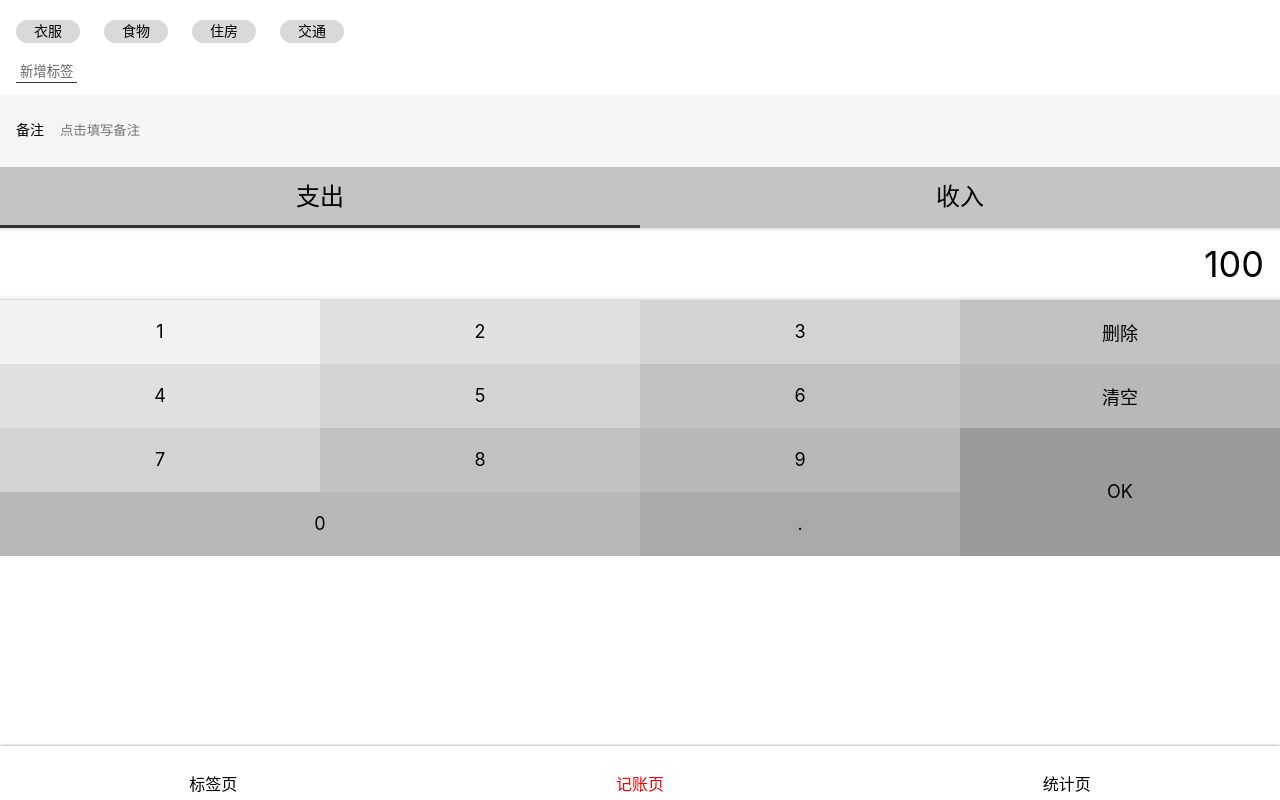
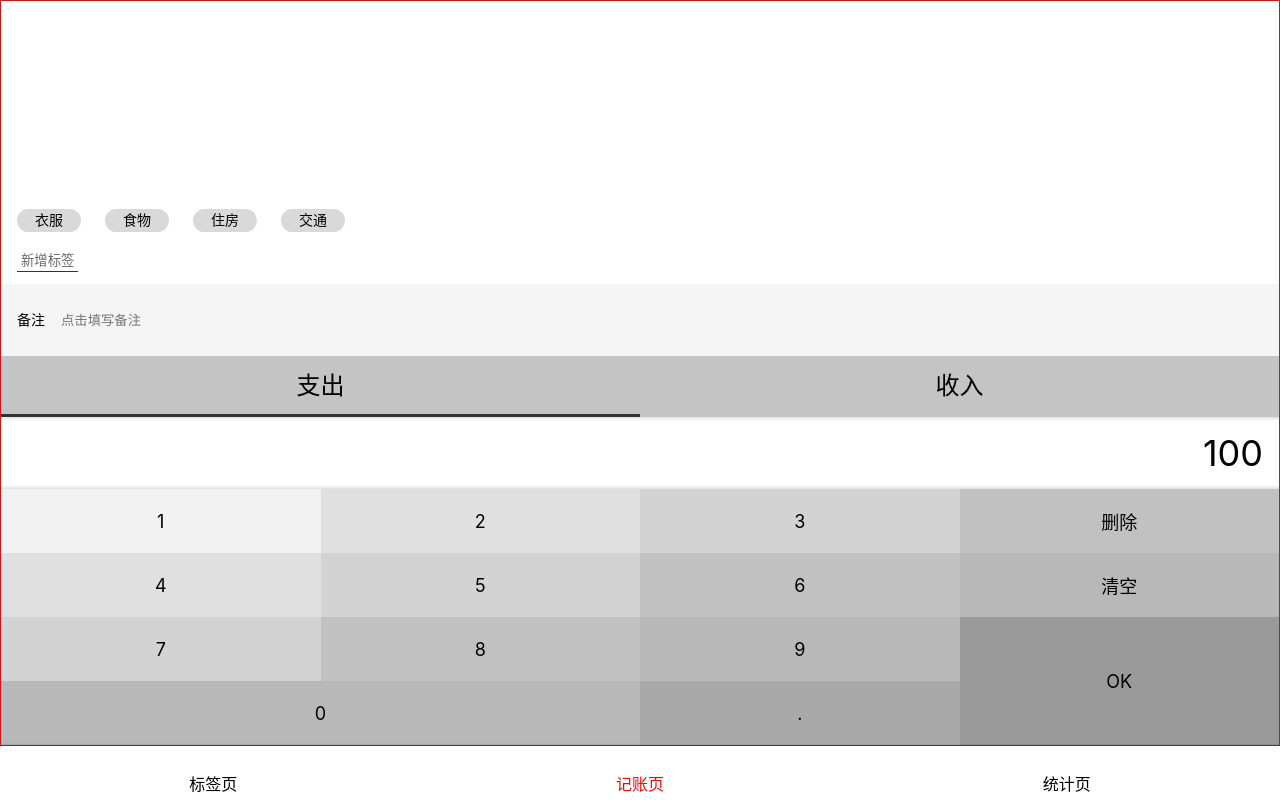
Before and after one commit to waynefu2020/mumu-money-react, a React app: page /#/money in a window 1280 px wide. Built offline with nearby package versions, Linux system fonts and the light colour scheme.

Commit message:
完成记账页整体UI

```diff
--- a/src/components/Layout.tsx
+++ b/src/components/Layout.tsx
@@ -16,7 +16,7 @@
 const Layout = (props: any) =>{
     return (
         <Wrapper>
-            <Main>
+            <Main className={props.className}>
                 {props.children}
             </Main>
             <Nav/>
--- a/src/views/Money.tsx
+++ b/src/views/Money.tsx
@@ -4,6 +4,11 @@
 
 const TagsSection = styled.section`
   background: #FFFFFF; padding: 12px 16px;
+  flex-grow: 1;
+  display: flex;
+  flex-direction: column;
+  justify-content: flex-end;
+  align-items: flex-start;
   > ol { margin: 0 -12px;
     > li{
       background: #D9D9D9; border-radius: 18px;
@@ -112,9 +117,15 @@
   }
 `
 
+const MyLayout = styled(Layout)`
+  border: 1px solid red;
+  display: flex;
+  flex-direction: column;
+`
+
 function Money() {
     return (
-        <Layout>
+        <MyLayout>
             <TagsSection>
                 <ol>
                     <li>衣服</li>
@@ -155,7 +166,7 @@
                     <button className="dot">.</button>
                 </div>
             </NumberPadSection>
-        </Layout>
+        </MyLayout>
     );
 }
 
```
